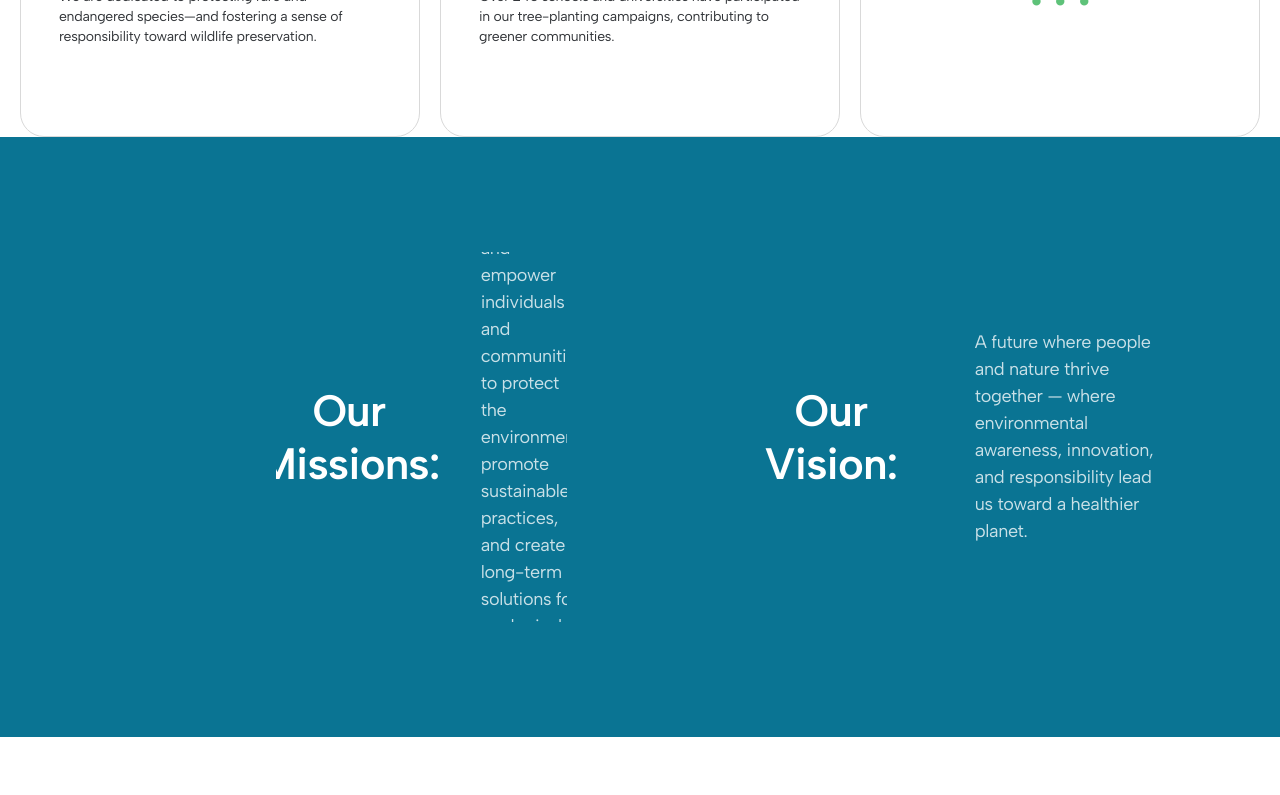
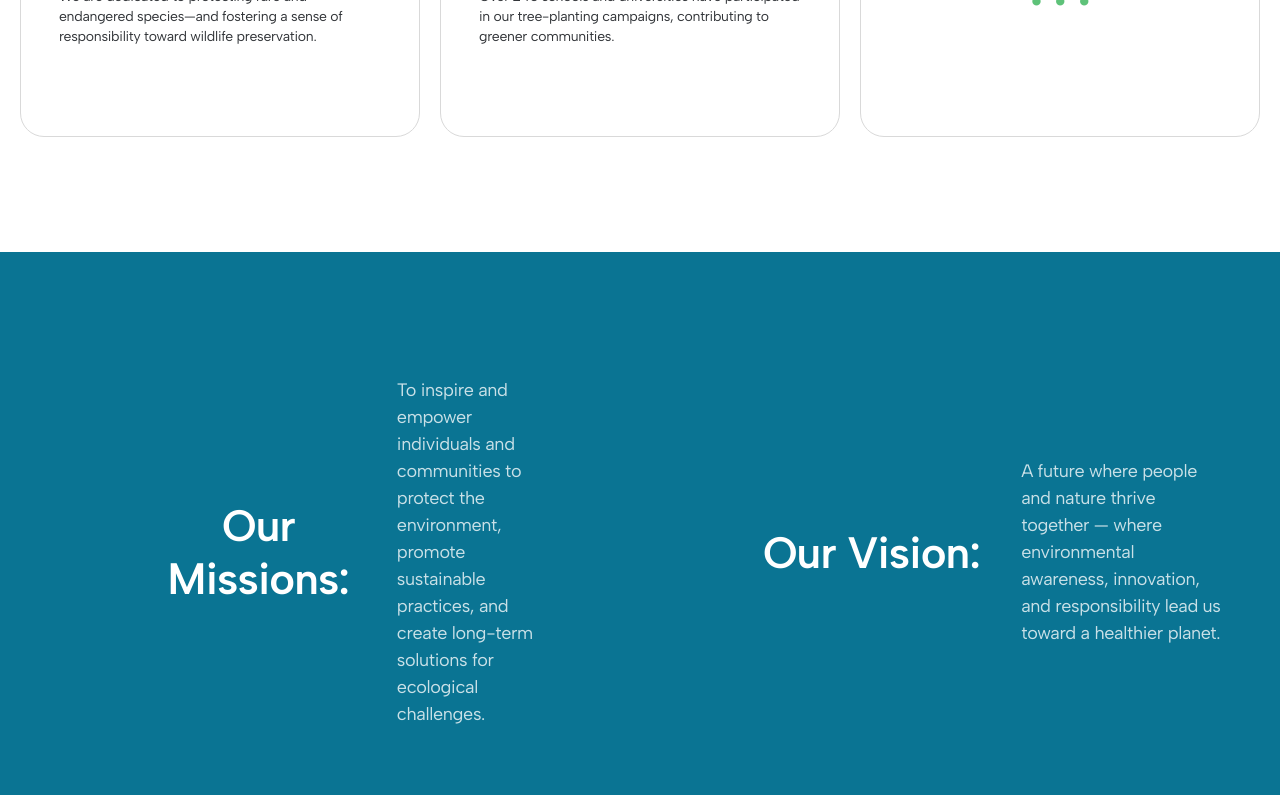
Before and after one commit to rashidovjavid1/Idea-clone, a Next.js app: page /about in a window 1280 px wide. Shown: the part 2820-3615 px from the top of the page. Built offline with nearby package versions, Linux system fonts and the light colour scheme.

Commit message:
fix: Correct padding to margin for mission and vision section in About page styling

```diff
--- a/app/about/about.scss
+++ b/app/about/about.scss
@@ -479,7 +479,7 @@
     width: 100%;
     height: 60rem;
     background-color: #0a7493;
-    padding: 11.5rem;
+    margin-top: 11.5rem;
     display: flex;
     align-items: center;
     justify-content: space-between;
```
